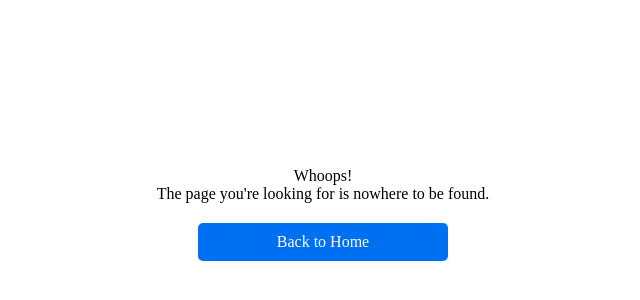
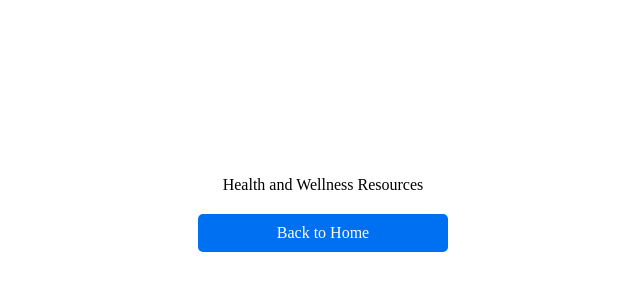
Before and after one commit to Science-Undergraduate-Society/www, a Next.js app: page /health in a window 1280 px wide. Before the commit this address had no page. Shown: the part 194-494 px from the top of the page, without its empty margins (317-957 px from the left). Built offline with nearby package versions, Linux system fonts and the light colour scheme.

Commit message:
added health page, adjusted readme

```diff
--- /dev/null
+++ b/src/pages/health.js
@@ -0,0 +1,44 @@
+import styled from "styled-components";
+import Link from 'next/link';
+
+export default function HealthAndWellness() {
+    return (
+        <Background>
+            <Title>Health and Wellness Resources</Title>
+            <Link href="/" passHref>
+                <StyledButton>Back to Home</StyledButton>
+            </Link>
+        </Background>
+    )
+}
+
+const Title = styled.div`
+    color: black;
+`
+
+const Background = styled.div`
+    height: 100vh;
+    background-size: cover;
+    display: flex;
+    flex-direction: column;
+    align-items: center;
+    justify-content: center;
+    text-align: center;
+`
+
+const StyledButton = styled.div`
+    display: inline-block;
+    width: 210px;
+    padding: 10px 20px;
+    background-color: #0070f3;
+    color: white;
+    text-align: center;
+    border-radius: 5px;
+    text-decoration: none;
+    margin-top: 20px;
+    cursor: pointer;
+
+    &:hover {
+        background-color: #005bb5;
+    }
+`
```
Also changed, not shown: 1 other file (tests, documents, lock files or other folders).
